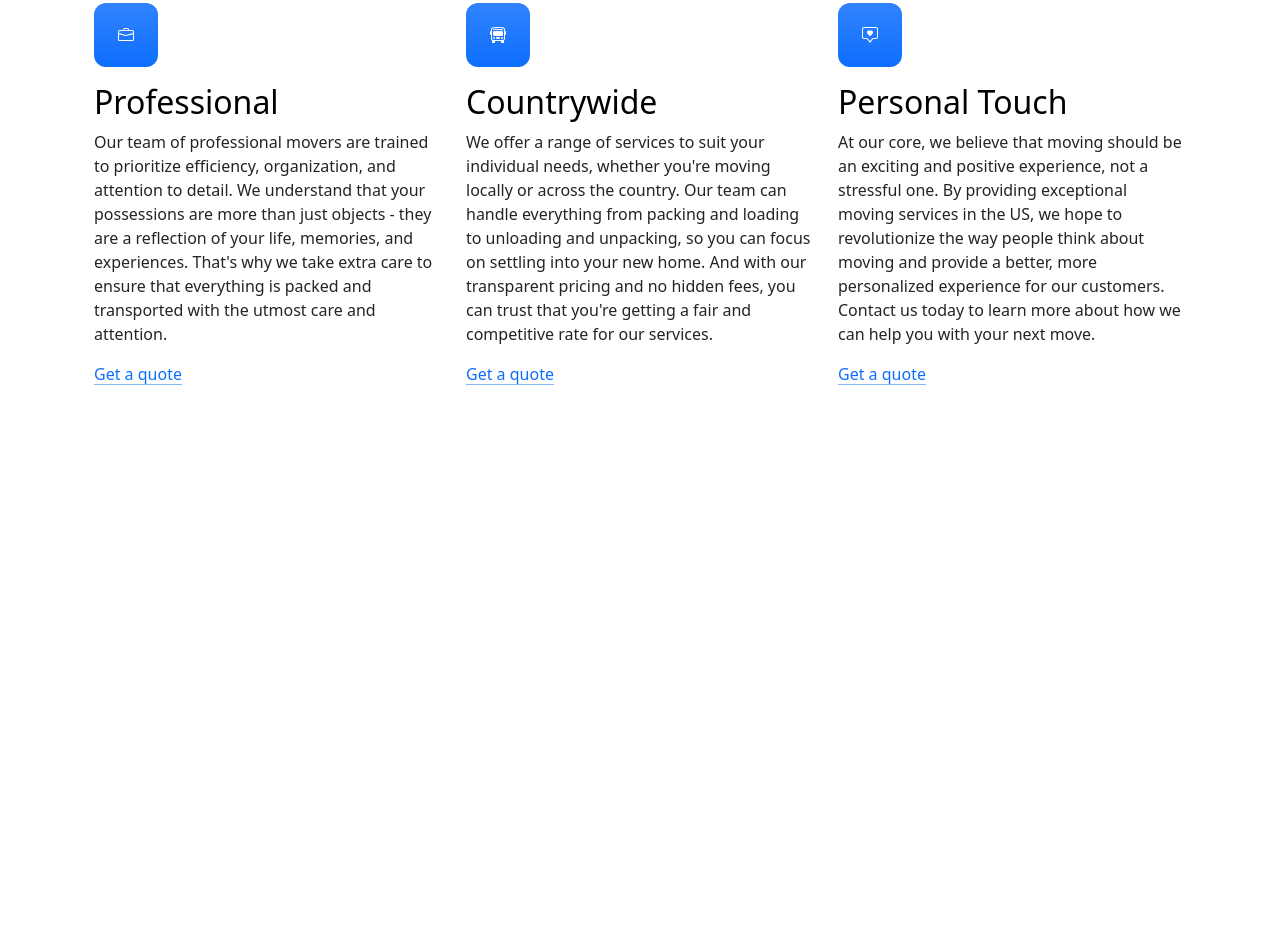
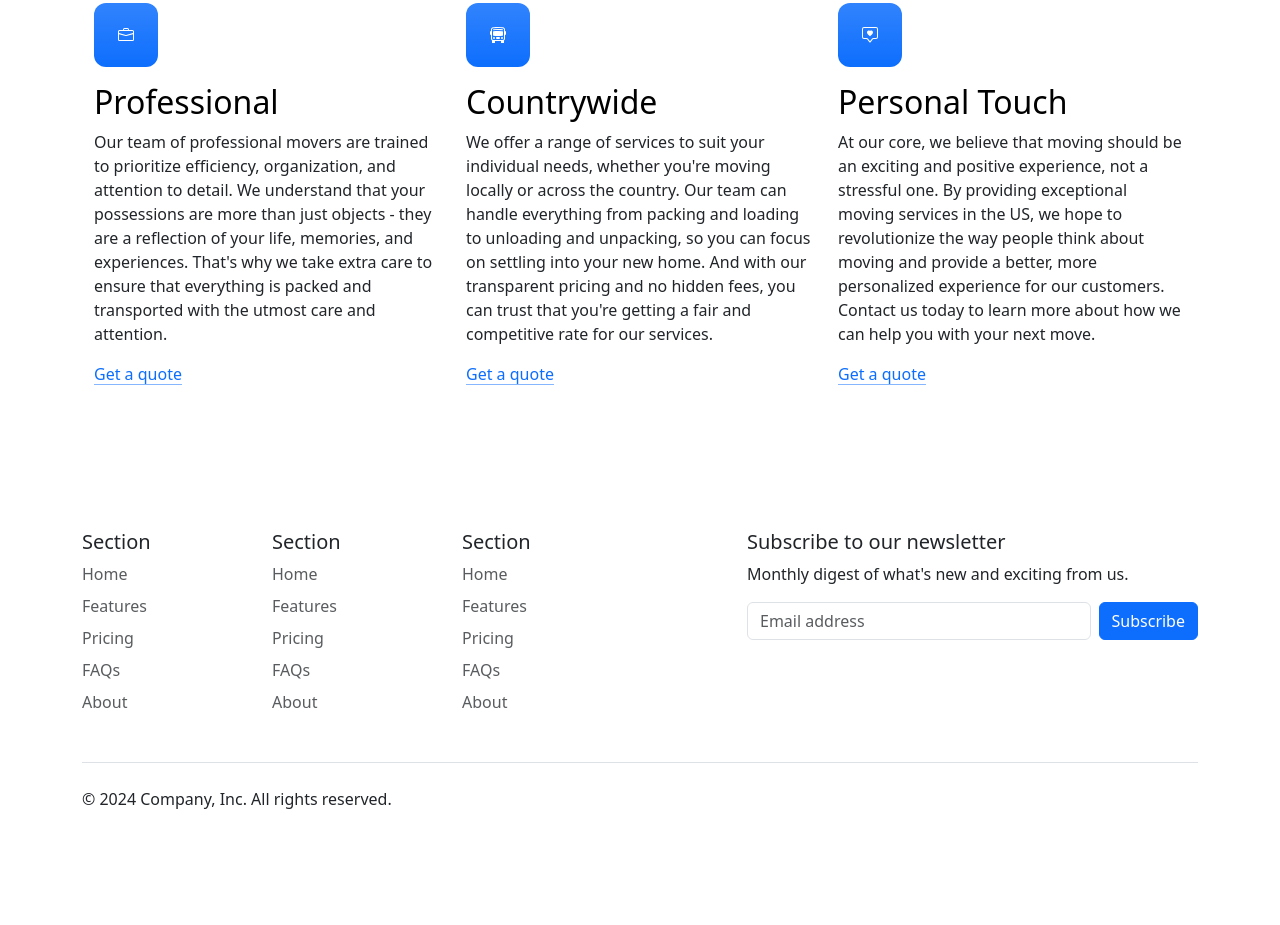
Before and after one commit to arshivam/First-Bootstrap-Project, a plain HTML site: page index.html in a window 1280 px wide. Shown: the part 827-1752 px from the top of the page. Before the commit the page ends 1309 px from the top, so only its background shows below. Drawn offline with nearby package versions, Linux system fonts and the light colour scheme.

Commit message:
Footer  added

```diff
--- a/index.html
+++ b/index.html
@@ -16,8 +16,19 @@
   <body>
     <nav class="navbar navbar-expand-lg bg-body-tertiary">
       <div class="container-fluid">
-          <a class="navbar-brand" href="#"><img src="./assests/box-seam.svg" alt="logo"  height="20"> Move It</a>
-          <button class="navbar-toggler" type="button" data-bs-toggle="collapse" data-bs-target="#navbarSupportedContent" aria-controls="navbarSupportedContent" aria-expanded="false" aria-label="Toggle navigation">
+        <a class="navbar-brand" href="#"
+          ><img src="./assests/box-seam.svg" alt="logo" height="20" /> Move
+          It</a
+        >
+        <button
+          class="navbar-toggler"
+          type="button"
+          data-bs-toggle="collapse"
+          data-bs-target="#navbarSupportedContent"
+          aria-controls="navbarSupportedContent"
+          aria-expanded="false"
+          aria-label="Toggle navigation"
+        >
           <span class="navbar-toggler-icon"></span>
         </button>
         <div class="collapse navbar-collapse" id="navbarSupportedContent">
@@ -29,19 +40,32 @@
               <a class="nav-link" href="#">About</a>
             </li>
             <li class="nav-item dropdown">
-                <a class="nav-link dropdown-toggle" href="#" role="button" data-bs-toggle="dropdown" aria-expanded="false">
+              <a
+                class="nav-link dropdown-toggle"
+                href="#"
+                role="button"
+                data-bs-toggle="dropdown"
+                aria-expanded="false"
+              >
                 Services
               </a>
               <ul class="dropdown-menu">
                 <li><a class="dropdown-item" href="#">Action</a></li>
                 <li><a class="dropdown-item" href="#">Another action</a></li>
-                  <li><hr class="dropdown-divider"></li>
-                  <li><a class="dropdown-item" href="#">Something else here</a></li>
+                <li><hr class="dropdown-divider" /></li>
+                <li>
+                  <a class="dropdown-item" href="#">Something else here</a>
+                </li>
               </ul>
             </li>
           </ul>
           <form class="d-flex" role="search">
-              <input class="form-control me-2" type="search" placeholder="Pin Code" aria-label="Search">
+            <input
+              class="form-control me-2"
+              type="search"
+              placeholder="Pin Code"
+              aria-label="Search"
+            />
             <button class="btn btn-outline-success" type="submit">Check</button>
           </form>
         </div>
@@ -52,27 +76,49 @@
     <div class="container col-xl-10 col-xxl-8 px-4 py-5">
       <div class="row align-items-center g-lg-5 py-5">
         <div class="col-lg-7 text-center text-lg-start">
-            <h1 class="display-4 fw-bold lh-1 text-body-emphasis mb-3">Move With Joy</h1>
-            <p class="col-lg-10 fs-4">Welcome to our website, where we are on a mission to provide exceptional moving services to customers in the US. As a startup, we believe that moving doesn't have to be stressful or complicated, and we are passionate about making the process as seamless and enjoyable as possible.</p>
+          <h1 class="display-4 fw-bold lh-1 text-body-emphasis mb-3">
+            Move With Joy
+          </h1>
+          <p class="col-lg-10 fs-4">
+            Welcome to our website, where we are on a mission to provide
+            exceptional moving services to customers in the US. As a startup, we
+            believe that moving doesn't have to be stressful or complicated, and
+            we are passionate about making the process as seamless and enjoyable
+            as possible.
+          </p>
         </div>
         <div class="col-md-10 mx-auto col-lg-5">
           <form class="p-4 p-md-5 border rounded-3 bg-body-tertiary">
             <div class="form-floating mb-3">
-                <input type="email" class="form-control" id="floatingInput" placeholder="name@example.com">
+              <input
+                type="email"
+                class="form-control"
+                id="floatingInput"
+                placeholder="name@example.com"
+              />
               <label for="floatingInput">Email address</label>
             </div>
             <div class="form-floating mb-3">
-                <input type="password" class="form-control" id="floatingPassword" placeholder="Password">
+              <input
+                type="password"
+                class="form-control"
+                id="floatingPassword"
+                placeholder="Password"
+              />
               <label for="floatingPassword">Password</label>
             </div>
             <div class="checkbox mb-3">
               <label>
-                  <input type="checkbox" value="remember-me"> Remember me
+                <input type="checkbox" value="remember-me" /> Remember me
               </label>
             </div>
-              <button class="w-100 btn btn-lg btn-primary" type="submit">Sign up</button>
-              <hr class="my-4">
-              <small class="text-body-secondary">By clicking Sign up, you agree to the terms of use.</small>
+            <button class="w-100 btn btn-lg btn-primary" type="submit">
+              Sign up
+            </button>
+            <hr class="my-4" />
+            <small class="text-body-secondary"
+              >By clicking Sign up, you agree to the terms of use.</small
+            >
           </form>
         </div>
       </div>
@@ -83,33 +129,63 @@
       <h2 class="pb-2 border-bottom">Why Move With Us?</h2>
       <div class="row g-4 py-5 row-cols-1 row-cols-lg-3">
         <div class="feature col">
-            <div class="feature-icon d-inline-flex align-items-center justify-content-center text-bg-primary bg-gradient fs-2 mb-3">
-                <img src="./assests/briefcase.svg" alt="briefcase"/>
+          <div
+            class="feature-icon d-inline-flex align-items-center justify-content-center text-bg-primary bg-gradient fs-2 mb-3"
+          >
+            <img src="./assests/briefcase.svg" alt="briefcase" />
           </div>
           <h3 class="fs-2 text-body-emphasis">Professional</h3>
-            <p>Our team of professional movers are trained to prioritize efficiency, organization, and attention to detail. We understand that your possessions are more than just objects - they are a reflection of your life, memories, and experiences. That's why we take extra care to ensure that everything is packed and transported with the utmost care and attention.</p>
+          <p>
+            Our team of professional movers are trained to prioritize
+            efficiency, organization, and attention to detail. We understand
+            that your possessions are more than just objects - they are a
+            reflection of your life, memories, and experiences. That's why we
+            take extra care to ensure that everything is packed and transported
+            with the utmost care and attention.
+          </p>
           <a href="#" class="icon-link">
             Get a quote
             <svg class="bi"><use xlink:href="#chevron-right"></use></svg>
           </a>
         </div>
         <div class="feature col">
-            <div class="feature-icon d-inline-flex align-items-center justify-content-center text-bg-primary bg-gradient fs-2 mb-3">
-                <img src="./assests/bus-front.svg" alt="bus-front"/>
+          <div
+            class="feature-icon d-inline-flex align-items-center justify-content-center text-bg-primary bg-gradient fs-2 mb-3"
+          >
+            <img src="./assests/bus-front.svg" alt="bus-front" />
           </div>
           <h3 class="fs-2 text-body-emphasis">Countrywide</h3>
-            <p>We offer a range of services to suit your individual needs, whether you're moving locally or across the country. Our team can handle everything from packing and loading to unloading and unpacking, so you can focus on settling into your new home. And with our transparent pricing and no hidden fees, you can trust that you're getting a fair and competitive rate for our services.</p>
+          <p>
+            We offer a range of services to suit your individual needs, whether
+            you're moving locally or across the country. Our team can handle
+            everything from packing and loading to unloading and unpacking, so
+            you can focus on settling into your new home. And with our
+            transparent pricing and no hidden fees, you can trust that you're
+            getting a fair and competitive rate for our services.
+          </p>
           <a href="#" class="icon-link">
             Get a quote
             <svg class="bi"><use xlink:href="#chevron-right"></use></svg>
           </a>
         </div>
         <div class="feature col">
-            <div class="feature-icon d-inline-flex align-items-center justify-content-center text-bg-primary bg-gradient fs-2 mb-3">
-                <img src="./assests/chat-square-heart.svg" alt="chat-square-heart"/>
+          <div
+            class="feature-icon d-inline-flex align-items-center justify-content-center text-bg-primary bg-gradient fs-2 mb-3"
+          >
+            <img
+              src="./assests/chat-square-heart.svg"
+              alt="chat-square-heart"
+            />
           </div>
           <h3 class="fs-2 text-body-emphasis">Personal Touch</h3>
-            <p>At our core, we believe that moving should be an exciting and positive experience, not a stressful one. By providing exceptional moving services in the US, we hope to revolutionize the way people think about moving and provide a better, more personalized experience for our customers. Contact us today to learn more about how we can help you with your next move.</p>
+          <p>
+            At our core, we believe that moving should be an exciting and
+            positive experience, not a stressful one. By providing exceptional
+            moving services in the US, we hope to revolutionize the way people
+            think about moving and provide a better, more personalized
+            experience for our customers. Contact us today to learn more about
+            how we can help you with your next move.
+          </p>
           <a href="#" class="icon-link">
             Get a quote
             <svg class="bi"><use xlink:href="#chevron-right"></use></svg>
@@ -118,7 +194,126 @@
       </div>
     </div>
 
+    <!--Footer-->
+    <div class="container">
+      <footer class="py-5">
+        <div class="row">
+          <div class="col-6 col-md-2 mb-3">
+            <h5>Section</h5>
+            <ul class="nav flex-column">
+              <li class="nav-item mb-2">
+                <a href="#" class="nav-link p-0 text-body-secondary">Home</a>
+              </li>
+              <li class="nav-item mb-2">
+                <a href="#" class="nav-link p-0 text-body-secondary"
+                  >Features</a
+                >
+              </li>
+              <li class="nav-item mb-2">
+                <a href="#" class="nav-link p-0 text-body-secondary">Pricing</a>
+              </li>
+              <li class="nav-item mb-2">
+                <a href="#" class="nav-link p-0 text-body-secondary">FAQs</a>
+              </li>
+              <li class="nav-item mb-2">
+                <a href="#" class="nav-link p-0 text-body-secondary">About</a>
+              </li>
+            </ul>
+          </div>
 
+          <div class="col-6 col-md-2 mb-3">
+            <h5>Section</h5>
+            <ul class="nav flex-column">
+              <li class="nav-item mb-2">
+                <a href="#" class="nav-link p-0 text-body-secondary">Home</a>
+              </li>
+              <li class="nav-item mb-2">
+                <a href="#" class="nav-link p-0 text-body-secondary"
+                  >Features</a
+                >
+              </li>
+              <li class="nav-item mb-2">
+                <a href="#" class="nav-link p-0 text-body-secondary">Pricing</a>
+              </li>
+              <li class="nav-item mb-2">
+                <a href="#" class="nav-link p-0 text-body-secondary">FAQs</a>
+              </li>
+              <li class="nav-item mb-2">
+                <a href="#" class="nav-link p-0 text-body-secondary">About</a>
+              </li>
+            </ul>
+          </div>
+
+          <div class="col-6 col-md-2 mb-3">
+            <h5>Section</h5>
+            <ul class="nav flex-column">
+              <li class="nav-item mb-2">
+                <a href="#" class="nav-link p-0 text-body-secondary">Home</a>
+              </li>
+              <li class="nav-item mb-2">
+                <a href="#" class="nav-link p-0 text-body-secondary"
+                  >Features</a
+                >
+              </li>
+              <li class="nav-item mb-2">
+                <a href="#" class="nav-link p-0 text-body-secondary">Pricing</a>
+              </li>
+              <li class="nav-item mb-2">
+                <a href="#" class="nav-link p-0 text-body-secondary">FAQs</a>
+              </li>
+              <li class="nav-item mb-2">
+                <a href="#" class="nav-link p-0 text-body-secondary">About</a>
+              </li>
+            </ul>
+          </div>
+
+          <div class="col-md-5 offset-md-1 mb-3">
+            <form>
+              <h5>Subscribe to our newsletter</h5>
+              <p>Monthly digest of what's new and exciting from us.</p>
+              <div class="d-flex flex-column flex-sm-row w-100 gap-2">
+                <label for="newsletter1" class="visually-hidden"
+                  >Email address</label
+                >
+                <input
+                  id="newsletter1"
+                  type="text"
+                  class="form-control"
+                  placeholder="Email address"
+                />
+                <button class="btn btn-primary" type="button">Subscribe</button>
+              </div>
+            </form>
+          </div>
+        </div>
+
+        <div
+          class="d-flex flex-column flex-sm-row justify-content-between py-4 my-4 border-top"
+        >
+          <p>© 2024 Company, Inc. All rights reserved.</p>
+          <ul class="list-unstyled d-flex">
+            <li class="ms-3">
+              <a class="link-body-emphasis" href="#"
+                ><svg class="bi" width="24" height="24">
+                  <use xlink:href="#twitter"></use></svg
+              ></a>
+            </li>
+            <li class="ms-3">
+              <a class="link-body-emphasis" href="#"
+                ><svg class="bi" width="24" height="24">
+                  <use xlink:href="#instagram"></use></svg
+              ></a>
+            </li>
+            <li class="ms-3">
+              <a class="link-body-emphasis" href="#"
+                ><svg class="bi" width="24" height="24">
+                  <use xlink:href="#facebook"></use></svg
+              ></a>
+            </li>
+          </ul>
+        </div>
+      </footer>
+    </div>
     <script
       src="https://cdn.jsdelivr.net/npm/bootstrap@5.3.2/dist/js/bootstrap.bundle.min.js"
       integrity="sha384-C6RzsynM9kWDrMNeT87bh95OGNyZPhcTNXj1NW7RuBCsyN/o0jlpcV8Qyq46cDfL"
```
Lines whose indentation alone changed are shown as unchanged.
